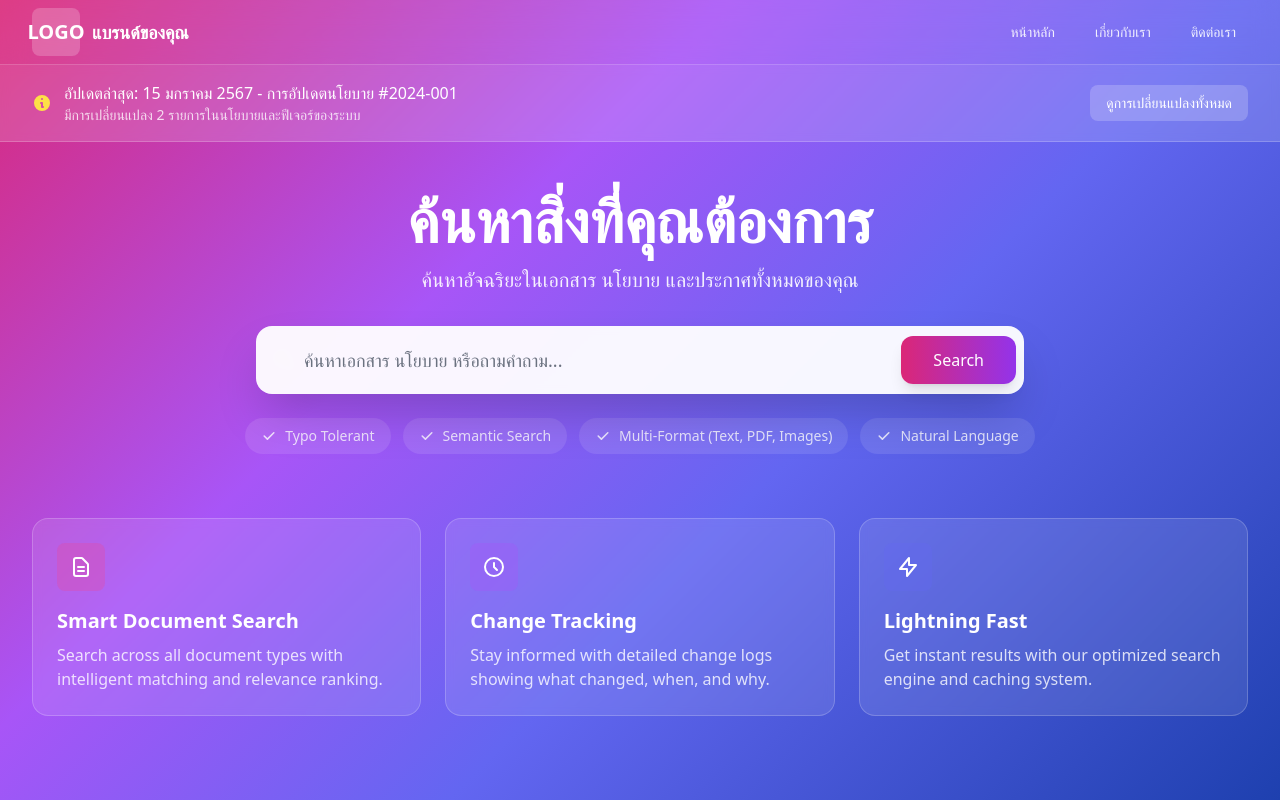
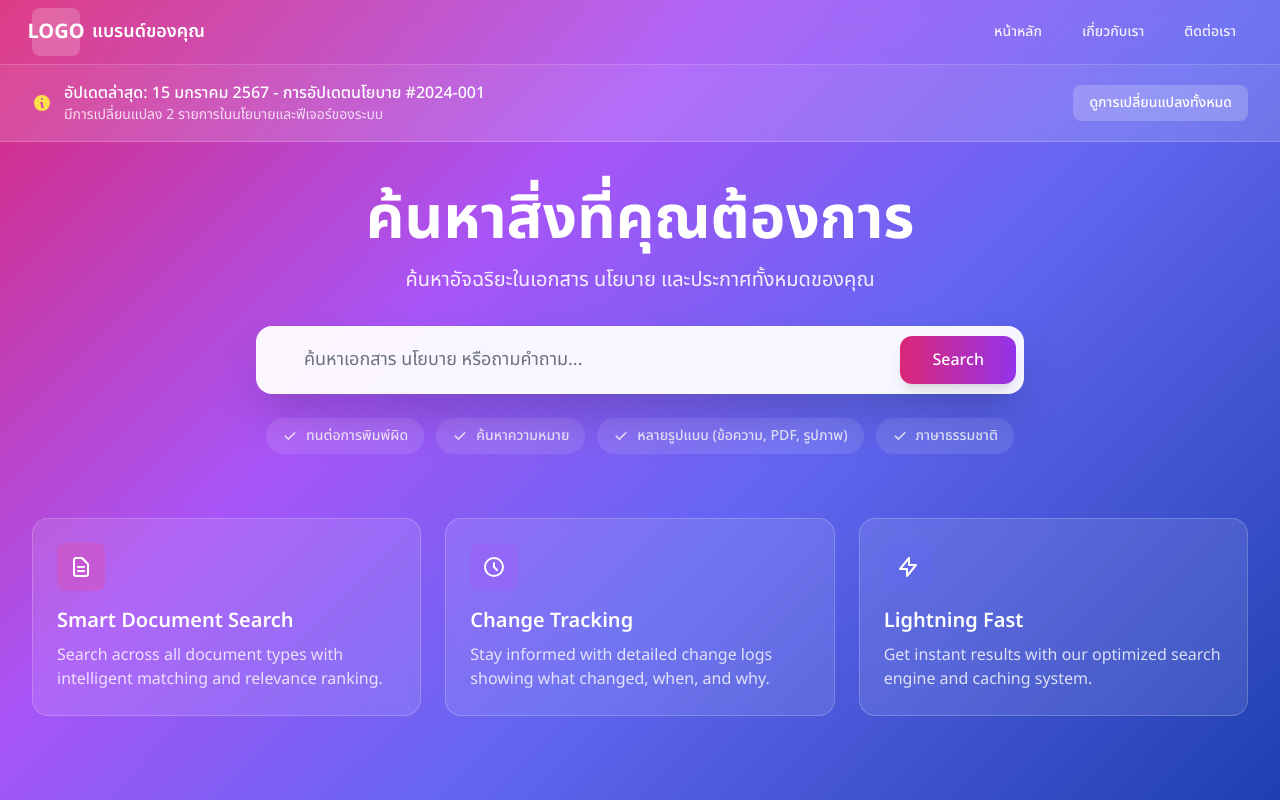
Before and after one commit to Jamesktp000/weekend-hckthn, a Next.js app in the folder frontend/: page / in a window 1280 px wide. Built offline with nearby package versions, Linux system fonts and the light colour scheme.

Commit message:
font stye of homepage

```diff
--- a/frontend/src/app/globals.css
+++ b/frontend/src/app/globals.css
@@ -1,6 +1,55 @@
 @tailwind base;
 @tailwind components;
 @tailwind utilities;
+
+/* Noto Sans Thai Font Classes */
+.noto-sans-thai-light {
+  font-family: "Noto Sans Thai", sans-serif;
+  font-optical-sizing: auto;
+  font-weight: 300;
+  font-style: normal;
+  font-variation-settings: "wdth" 100;
+}
+
+.noto-sans-thai-regular {
+  font-family: "Noto Sans Thai", sans-serif;
+  font-optical-sizing: auto;
+  font-weight: 400;
+  font-style: normal;
+  font-variation-settings: "wdth" 100;
+}
+
+.noto-sans-thai-medium {
+  font-family: "Noto Sans Thai", sans-serif;
+  font-optical-sizing: auto;
+  font-weight: 500;
+  font-style: normal;
+  font-variation-settings: "wdth" 100;
+}
+
+.noto-sans-thai-semibold {
+  font-family: "Noto Sans Thai", sans-serif;
+  font-optical-sizing: auto;
+  font-weight: 600;
+  font-style: normal;
+  font-variation-settings: "wdth" 100;
+}
+
+.noto-sans-thai-bold {
+  font-family: "Noto Sans Thai", sans-serif;
+  font-optical-sizing: auto;
+  font-weight: 700;
+  font-style: normal;
+  font-variation-settings: "wdth" 100;
+}
+
+.noto-sans-thai-extrabold {
+  font-family: "Noto Sans Thai", sans-serif;
+  font-optical-sizing: auto;
+  font-weight: 800;
+  font-style: normal;
+  font-variation-settings: "wdth" 100;
+}
 
 :root {
   --foreground-rgb: 255, 255, 255;
@@ -16,4 +65,5 @@ body {
       rgb(var(--background-end-rgb))
     )
     rgb(var(--background-start-rgb));
+  font-family: "Noto Sans Thai", sans-serif;
 }
--- a/frontend/src/app/layout.tsx
+++ b/frontend/src/app/layout.tsx
@@ -12,8 +12,15 @@ export default function RootLayout({
   children: React.ReactNode;
 }) {
   return (
-    <html lang="en" className="dark">
-      <body className="bg-gray-900 text-gray-100">{children}</body>
+    <html lang="th" className="dark">
+      <head>
+        <link rel="preconnect" href="https://fonts.googleapis.com" />
+        <link rel="preconnect" href="https://fonts.gstatic.com" crossOrigin="anonymous" />
+        <link href="https://fonts.googleapis.com/css2?family=Noto+Sans+Thai:wght@100..900&display=swap" rel="stylesheet" />
+      </head>
+      <body className="bg-gray-900 text-gray-100" style={{ fontFamily: '"Noto Sans Thai", sans-serif' }}>
+        {children}
+      </body>
     </html>
   );
 }
--- a/frontend/src/app/page.tsx
+++ b/frontend/src/app/page.tsx
@@ -173,25 +173,25 @@ export default function Home() {
               <svg className="w-4 h-4" fill="currentColor" viewBox="0 0 20 20">
                 <path fillRule="evenodd" d="M16.707 5.293a1 1 0 010 1.414l-8 8a1 1 0 01-1.414 0l-4-4a1 1 0 011.414-1.414L8 12.586l7.293-7.293a1 1 0 011.414 0z" clipRule="evenodd" />
               </svg>
-              <span>Typo Tolerant</span>
+              <span className="noto-sans-thai-medium">ทนต่อการพิมพ์ผิด</span>
             </div>
             <div className="flex items-center space-x-2 bg-white/10 px-4 py-2 rounded-full">
               <svg className="w-4 h-4" fill="currentColor" viewBox="0 0 20 20">
                 <path fillRule="evenodd" d="M16.707 5.293a1 1 0 010 1.414l-8 8a1 1 0 01-1.414 0l-4-4a1 1 0 011.414-1.414L8 12.586l7.293-7.293a1 1 0 011.414 0z" clipRule="evenodd" />
               </svg>
-              <span>Semantic Search</span>
+              <span className="noto-sans-thai-medium">ค้นหาความหมาย</span>
             </div>
             <div className="flex items-center space-x-2 bg-white/10 px-4 py-2 rounded-full">
               <svg className="w-4 h-4" fill="currentColor" viewBox="0 0 20 20">
                 <path fillRule="evenodd" d="M16.707 5.293a1 1 0 010 1.414l-8 8a1 1 0 01-1.414 0l-4-4a1 1 0 011.414-1.414L8 12.586l7.293-7.293a1 1 0 011.414 0z" clipRule="evenodd" />
               </svg>
-              <span>Multi-Format (Text, PDF, Images)</span>
+              <span className="noto-sans-thai-medium">หลายรูปแบบ (ข้อความ, PDF, รูปภาพ)</span>
             </div>
             <div className="flex items-center space-x-2 bg-white/10 px-4 py-2 rounded-full">
               <svg className="w-4 h-4" fill="currentColor" viewBox="0 0 20 20">
                 <path fillRule="evenodd" d="M16.707 5.293a1 1 0 010 1.414l-8 8a1 1 0 01-1.414 0l-4-4a1 1 0 011.414-1.414L8 12.586l7.293-7.293a1 1 0 011.414 0z" clipRule="evenodd" />
               </svg>
-              <span>Natural Language</span>
+              <span className="noto-sans-thai-medium">ภาษาธรรมชาติ</span>
             </div>
           </div>
         </div>
```
